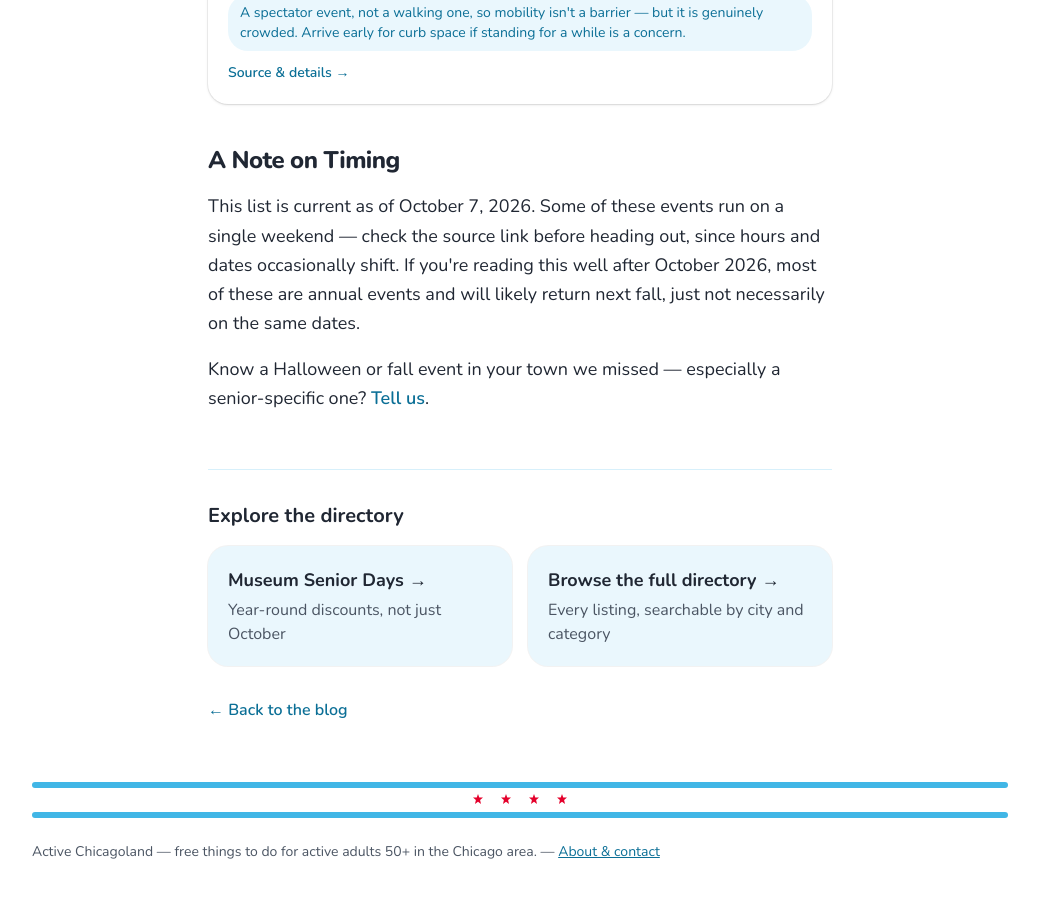
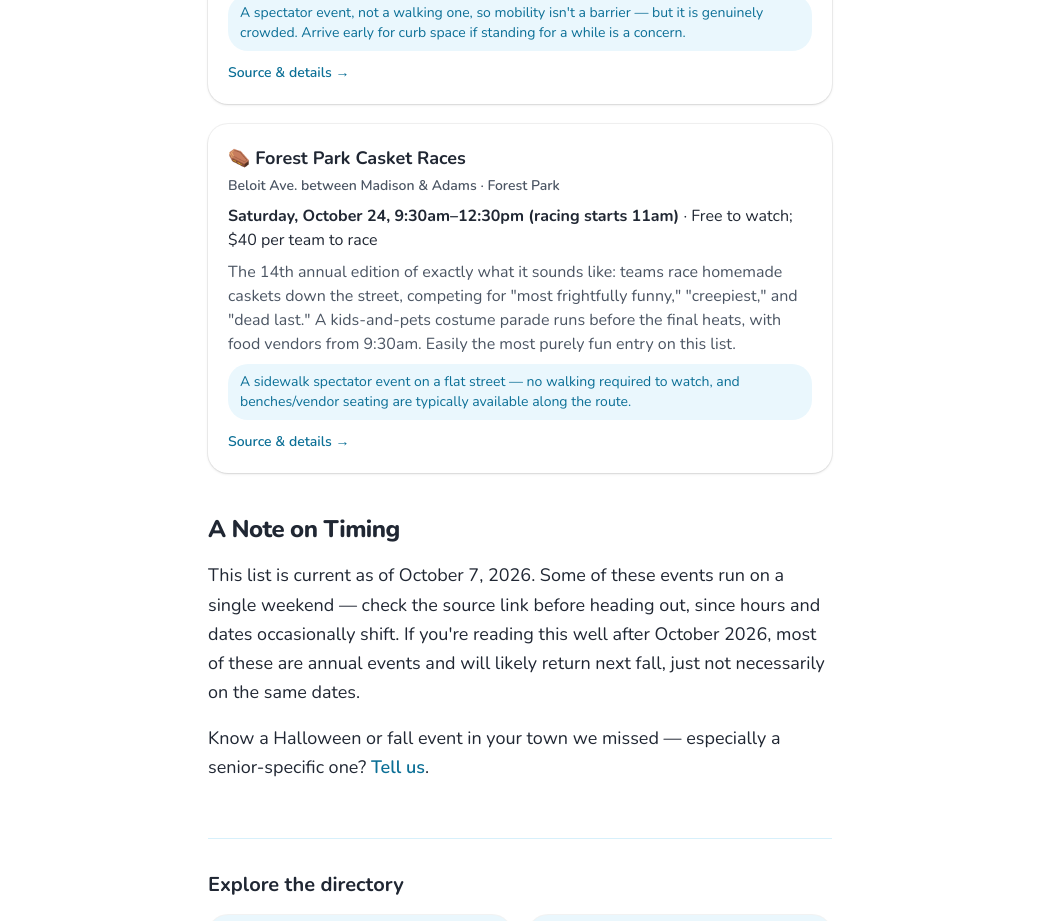
Before and after one commit to doclarisa/chicagoactive, a Next.js app: page /blog/halloween-fall-events-chicagoland-october-2026 in a window 1280 px wide. Shown: the part 3100-4021 px from the top of the page, without its empty margins (120-1159 px from the left). Before the commit the page ends 3986 px from the top, so only its background shows below. Built offline with nearby package versions, Linux system fonts and the light colour scheme; no server answers.

Commit message:
Add Forest Park Casket Races to the Halloween events post
Verified against the event's own page: Oct 24, 9:30am-12:30pm, Beloit
Ave in Forest Park, free to watch ($40/team to race). Flat-street
spectator event, so called out as workable without much walking.

```diff
--- a/app/blog/halloween-fall-events-chicagoland-october-2026/page.tsx
+++ b/app/blog/halloween-fall-events-chicagoland-october-2026/page.tsx
@@ -108,6 +108,15 @@ const OPEN_TO_ALL: Entry[] = [
     note: "Chicago's official Halloween parade in its 12th year — giant spectacle puppets, elaborate floats, and performances from local arts groups, drawing a crowd of around 100,000.",
     seniorNote: "A spectator event, not a walking one, so mobility isn't a barrier — but it is genuinely crowded. Arrive early for curb space if standing for a while is a concern.",
     sourceUrl: "https://www.chicagoparkdistrict.com/events/arts-dark-parade-grant",
+  },
+  {
+    name: "⚰️ Forest Park Casket Races",
+    area: "Beloit Ave. between Madison & Adams · Forest Park",
+    when: "Saturday, October 24, 9:30am–12:30pm (racing starts 11am)",
+    cost: "Free to watch; $40 per team to race",
+    note: "The 14th annual edition of exactly what it sounds like: teams race homemade caskets down the street, competing for \"most frightfully funny,\" \"creepiest,\" and \"dead last.\" A kids-and-pets costume parade runs before the final heats, with food vendors from 9:30am. Easily the most purely fun entry on this list.",
+    seniorNote: "A sidewalk spectator event on a flat street — no walking required to watch, and benches/vendor seating are typically available along the route.",
+    sourceUrl: "https://www.exploreforestpark.com/event/14th-annual-forest-park-casket-races/",
   },
 ];
 
--- a/lib/blog.ts
+++ b/lib/blog.ts
@@ -80,7 +80,7 @@ export const BLOG_POSTS: BlogPost[] = [
   {
     slug: "halloween-fall-events-chicagoland-october-2026",
     title: "Halloween in Chicagoland: What's Actually Happening This October",
-    dek: "A glowing pumpkin garden, a scarecrow-filled downtown, a 55+ pickleball tournament in costume -- eight real, verified events happening across Chicagoland this month. Most are free, open to all ages, and easy to get to on foot.",
+    dek: "A glowing pumpkin garden, a scarecrow-filled downtown, a casket race, a 55+ pickleball tournament in costume -- nine real, verified events happening across Chicagoland this month. Most are free, open to all ages, and easy to get to on foot.",
     publishedDate: "2026-10-07",
     readingMinutes: 5,
     heroImage: "",
```
